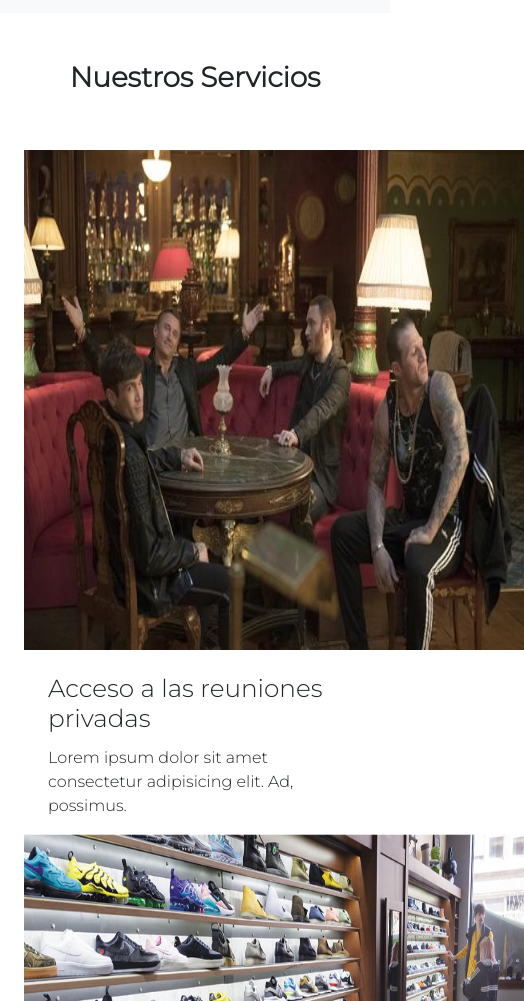
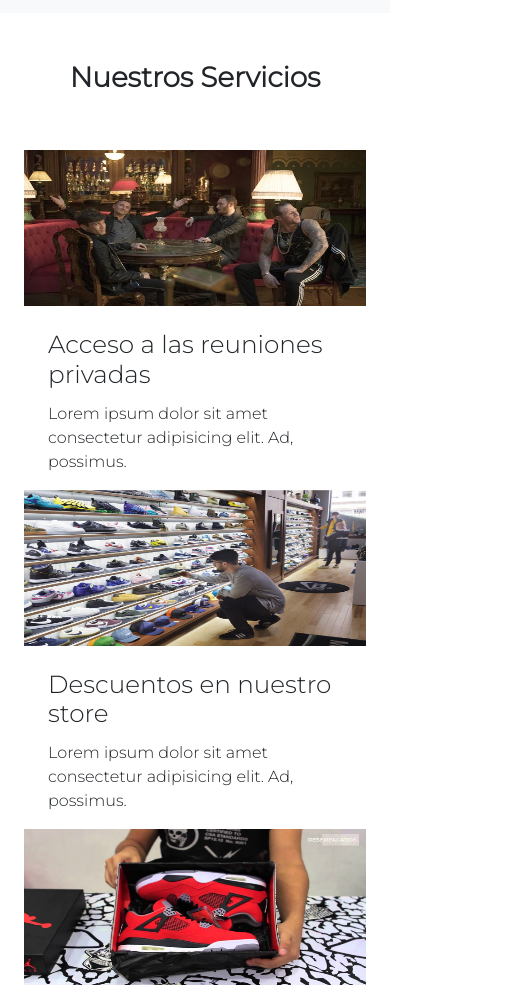
Before and after one commit to mateoAlfonso13/Kiddo-Sneakers-Idea-Proyecto-, a plain HTML site: page pages/servicios.html in a window 390 px wide. Shown: the part 99-1100 px from the top of the page, 524 px wide, since content can reach past the window. Drawn offline with nearby package versions, Linux system fonts and the light colour scheme.

Commit message:
Arreglo el responsive de las imagenes en servicios y equipo

```diff
--- a/css/style.css
+++ b/css/style.css
@@ -25,7 +25,13 @@ body{
     #introduccion{
         width: 90%;
     }
-    #servicios{
-        width: 90%
+    .serviciosImg{
+        width: 40vw;
+        height: 40vw;
+
     }
 }
+.modoDiablo{
+    width: 30vw;
+    height: 30vw;
+}
--- a/pages/servicios.html
+++ b/pages/servicios.html
@@ -63,17 +63,17 @@
         <h1 class="p-5 text-center fw-bold">Nuestros Servicios</h1>
         <div class="row w-100 mx-auto" id="servicios">
             <div class="col">
-                <img src="../media/reuniones.jpg" alt="duki" height="500vh" width="500vh">
+                <img class="serviciosImg w-100" src="../media/reuniones.jpg" alt="duki" height="500vh" width="500vh">
                 <h2 class="fs-2 mt-4 px-4 pb-1">Acceso a las reuniones privadas</h2>
                 <p class="px-4">Lorem ipsum dolor sit amet consectetur adipisicing elit. Ad, possimus.</p>
             </div>
             <div class="col">
-                <img src="../media/zapas.jpg" alt="ysyA" height="500vh" width="500vh">
+                <img class="serviciosImg w-100" src="../media/zapas.jpg" alt="ysyA" height="500vh" width="500vh">
                 <h2 class="fs-2 mt-4 px-4 pb-1">Descuentos en nuestro store</h2>
                 <p class="px-4">Lorem ipsum dolor sit amet consectetur adipisicing elit. Ad, possimus.</p>
             </div>
             <div class="col">
-                <img src="../media/caja.jpg" alt="neo" height="500vh" width="500vh">
+                <img class="serviciosImg w-100" src="../media/caja.jpg" alt="neo" height="500vh" width="500vh">
                 <h2 class="fs-2 mt-4 px-4 pb-1">Entregas Exclusivas</h2>
                 <p class="px-4">Lorem ipsum dolor sit amet consectetur adipisicing elit. Ad, possimus.</p>
             </div>
```
Also changed, not shown: pages/equipo.html (+3 -3 lines).
